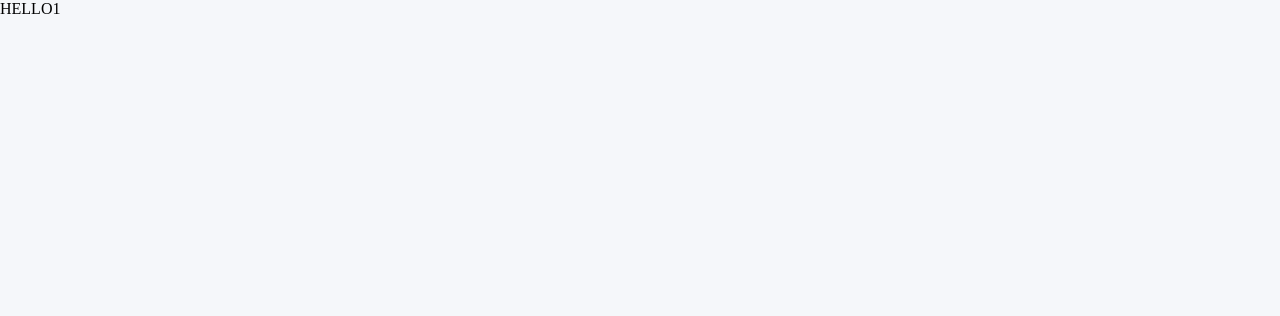
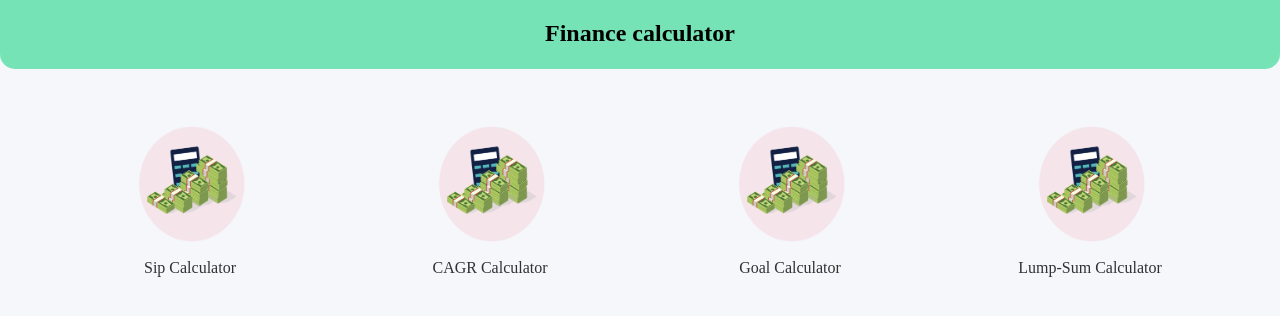
Before and after one commit to priyanshu2304/my-finance, a Nuxt app: page /calculator in a window 1280 px wide. Before the commit this address had no page. Shown: the top 316 px of the page. Built offline with nearby package versions, Linux system fonts and the light colour scheme; a web font is replaced by a local one.

Commit message:
Calculator home page

```diff
--- /dev/null
+++ b/components/Common/Calculator/index.vue
@@ -0,0 +1,78 @@
+<template>
+  <div class="mf-option__container">
+    <div v-for="items in options" :key="items.id">
+      <NuxtLink class="mf-options__link" :to="items.path">
+        <div class="mf-image">
+          <img class="mf-image__container" :src="items.imageUrl" />
+        </div>
+        <div class="mf-options__title">{{ items.name }}</div>
+      </NuxtLink>
+    </div>
+  </div>
+</template>
+
+<script>
+export default {
+  name: 'IndexPage',
+  data() {
+    return {
+      options: [
+        {
+          id: 1,
+          name: 'Sip Calculator',
+          path: '/calculator/sip-calculator',
+          imageUrl: require('@/assets/images/dummy.png'),
+        },
+        {
+          id: 2,
+          name: 'CAGR Calculator',
+          path: '/calculator/CAGR-calculator',
+          imageUrl: require('@/assets/images/dummy.png'),
+        },
+        {
+          id: 3,
+          name: 'Goal Calculator',
+          path: '',
+          imageUrl: require('@/assets/images/dummy.png'),
+        },
+        {
+          id: 4,
+          name: 'Lump-Sum Calculator',
+          path: '',
+          imageUrl: require('@/assets/images/dummy.png'),
+        },
+      ],
+    }
+  },
+}
+</script>
+
+<style lang="scss" scoped>
+.mf-option__container {
+  display: flex;
+  justify-content: space-around;
+}
+.mf-image {
+  display: flex;
+  justify-content: center;
+  .mf-image__container {
+    height: 150px;
+    width: 150px;
+  }
+}
+
+.mf-options__title {
+  display: flex;
+  justify-content: center;
+  transition: transform 0.2s;
+}
+
+.mf-options__link {
+  text-decoration: none;
+  color: $black;
+}
+
+.mf-options__title:hover {
+  transform: scale(1.5);
+}
+</style>
--- /dev/null
+++ b/components/Common/Header.vue
@@ -0,0 +1,28 @@
+<template>
+  <div class="mf-header__container">
+    <div class="rm-header__title">Finance calculator</div>
+  </div>
+</template>
+
+<script>
+export default {
+  name: 'Heading-component',
+}
+</script>
+
+<style lang="scss" scoped>
+.mf-header__container {
+  display: flex;
+  justify-content: center;
+  padding: $t-marg__pad * 2 0;
+  border-bottom: 2px solid $light-teal;
+  border-bottom-left-radius: 15px;
+  border-bottom-right-radius: 15px;
+  background: $light-teal;
+
+  .rm-header__title {
+    font-size: $font-size-h3-p;
+    font-weight: $font-ebold-weight;
+  }
+}
+</style>
--- a/layouts/default.vue
+++ b/layouts/default.vue
@@ -1,9 +1,21 @@
 <template>
-  <div>HELLO1</div>
+  <div>
+    <heading-Component />
+    <div class="mf-main-page"><Nuxt /></div>
+  </div>
 </template>
 
 <script>
-export default {}
+import Heading from '~/components/Common/Header.vue'
+export default {
+  components: {
+    headingComponent: Heading,
+  },
+}
 </script>
 
-<style lang="scss" scoped></style>
+<style lang="scss" scoped>
+.mf-main-page {
+  padding: $t-marg__pad * 4;
+}
+</style>
--- a/nuxt.config.js
+++ b/nuxt.config.js
@@ -39,7 +39,9 @@ export default {
   styleResources: {
     scss: ['~/assets/styles/_variables.scss'],
   },
-
+  router: {
+    base: '/',
+  },
   // Axios module configuration: https://go.nuxtjs.dev/config-axios
   axios: {
     // Workaround to avoid enforcing hard-coded localhost:3000: https://github.com/nuxt-community/axios-module/issues/308
--- /dev/null
+++ b/pages/calculator/CAGR-calculator.vue
@@ -0,0 +1,9 @@
+<template>
+  <div>CAGR</div>
+</template>
+
+<script>
+export default {}
+</script>
+
+<style lang="scss" scoped></style>
--- /dev/null
+++ b/pages/calculator/index.vue
@@ -0,0 +1,15 @@
+<template>
+  <div><Calculator /></div>
+</template>
+
+<script>
+import Calculator from '~/components/Common/Calculator/index.vue'
+export default {
+  name: 'HomePage',
+  components: {
+    Calculator,
+  },
+}
+</script>
+
+<style lang="scss" scoped></style>
--- /dev/null
+++ b/pages/calculator/sip-calculator.vue
@@ -0,0 +1,9 @@
+<template>
+  <div>Sip</div>
+</template>
+
+<script>
+export default {}
+</script>
+
+<style lang="scss" scoped></style>
--- a/pages/index.vue
+++ b/pages/index.vue
@@ -1,9 +1,14 @@
 <template>
-  <Tutorial />
+  <div></div>
 </template>
 
 <script>
 export default {
   name: 'IndexPage',
+  mounted() {
+    this.$router.push({
+      path: '/calculator',
+    })
+  },
 }
 </script>
```
Also changed, not shown: assets/images/dummy.png (added).
